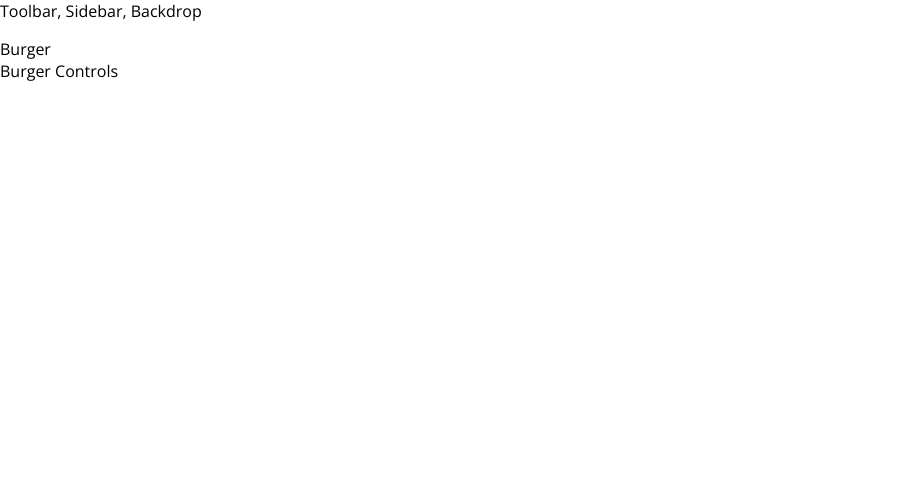
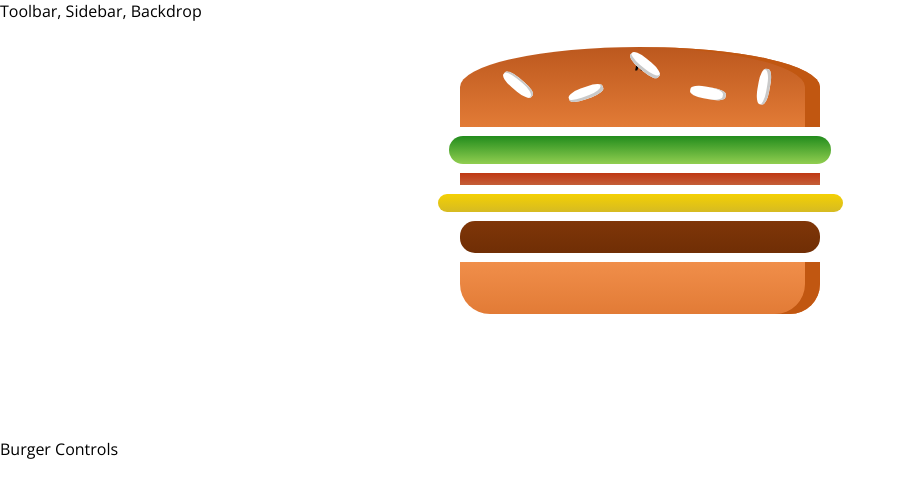
Before and after one commit to tabrza/burgerbuilder, a React app: page / in a window 1280 px wide. Shown: the top 498 px of the page, without its empty margins (0-906 px from the left). Built offline with nearby package versions, Linux system fonts and the light colour scheme.

Commit message:
Burger now renders on the page
component hardcoded with values. need to add burger controller

```diff
--- a/src/components/Burger/Burger.css
+++ b/src/components/Burger/Burger.css
@@ -0,0 +1,30 @@
+.Burger {
+  margin: auto;
+  width: 100%;
+  height: 250px;
+  overflow: scroll;
+  text-align: center;
+  font-weight: bold;
+  font-size: 1.2rem;
+}
+
+@media(min-width: 1000px) and (min-height: 700px){
+  .Burger {
+    width: 700px;
+    height: 600px;
+  }
+}
+
+@media(min-width: 500px) and (min-height: 401px){
+  .Burger {
+    width: 450px;
+    height: 400px;
+  }
+}
+
+@media(min-width: 500px) and (max-height: 400px){
+  .Burger {
+    width: 350px;
+    height: 300px;
+  }
+}
--- a/src/components/Burger/Burger.js
+++ b/src/components/Burger/Burger.js
@@ -0,0 +1,19 @@
+import React from 'react';
+
+import classes from './Burger.css';
+import BurgerIngredient from './BurgerIngredient/BurgerIngredient';
+
+const burger = (props) => {
+  return(
+    <div className={classes.Burger}>
+      <BurgerIngredient type="bread-top"/>
+      <BurgerIngredient type="salad"/>
+      <BurgerIngredient type="bacon"/>
+      <BurgerIngredient type="cheese"/>
+      <BurgerIngredient type="meat"/>
+      <BurgerIngredient type="bread-bottom"/>
+    </div>
+  );
+};
+
+export default burger;
--- a/src/containers/BurgerBuilder/BurgerBuilder.js
+++ b/src/containers/BurgerBuilder/BurgerBuilder.js
@@ -1,12 +1,14 @@
 import React, { Component } from 'react';
 
 import Aux from '../../hoc/Auxiliary';
+
+import Burger from '../../components/Burger/Burger';
 
 class BurgerBuilder extends Component {
   render(){
     return(
       <Aux>
-        <div>Burger</div>
+        <Burger/>
         <div>Burger Controls</div>
       </Aux>
     );
```
